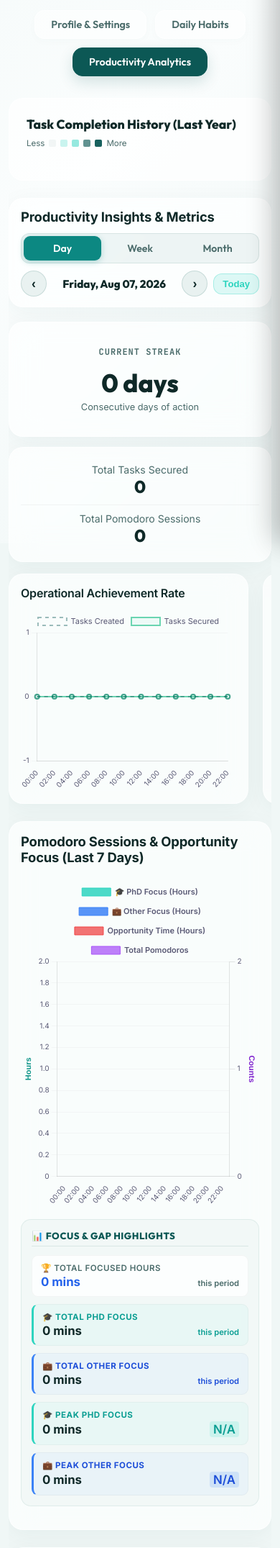
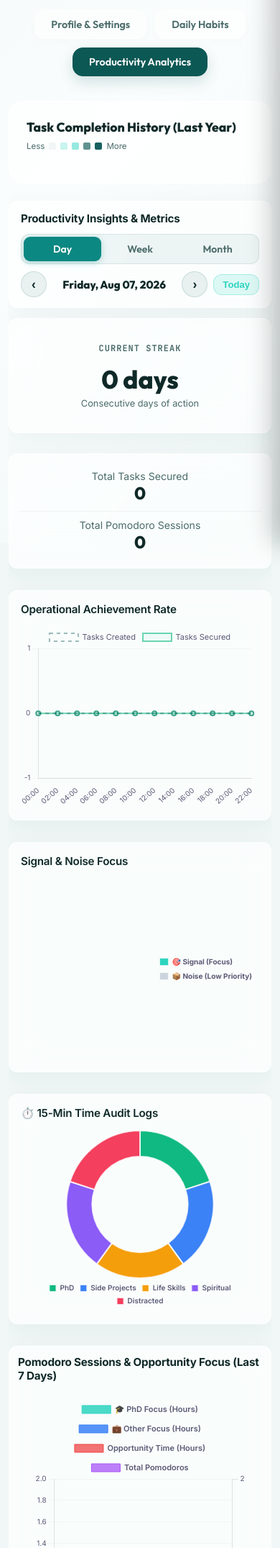
Before and after one commit to Rakeshkanth77/chaos-control, a Django app: page /profile/?tab=analytics in a window 390 px wide. Shown: the part 89-2240 px from the top of the page at 72% size. Run offline with Django 4.2, Linux system fonts and the light colour scheme; a user stored in the database is signed in; data comes from the database, SQL or seed files in the repository; data that the repository does not hold is empty; some libraries are stand-ins or nearby versions.

Commit message:
fix(analytics-ui): responsive layout fix for narrow mobile screens and Z Fold 7 folded view

```diff
--- a/dashboard/templates/dashboard/profile.html
+++ b/dashboard/templates/dashboard/profile.html
@@ -480,7 +480,7 @@ document.addEventListener('DOMContentLoaded', () => {
         </div>
 
         <!-- ROW 2: Three Plots (Operational Achievement, Signal & Noise Focus, 15-Min Time Audit Logs) -->
-        <div style="display: grid; grid-template-columns: repeat(3, 1fr); gap: 20px; margin-bottom: 24px;">
+        <div class="analytics-three-plots-grid">
             <!-- Plot 1: Todo Trends (Created vs Completed) -->
             <div class="glass-panel analytics-chart-panel">
                 <h3 class="panel-title">Operational Achievement Rate</h3>
@@ -510,9 +510,9 @@ document.addEventListener('DOMContentLoaded', () => {
         <div class="glass-panel" style="margin-bottom: 24px; width: 100%; padding: 24px; display: flex; flex-direction: column;">
             <h3 class="panel-title" style="margin-bottom: 16px; font-size: 1.15rem; font-weight: 700;">Pomodoro Sessions &amp; Opportunity Focus (Last 7 Days)</h3>
 
-            <div class="pomo-split-grid" style="display: grid; grid-template-columns: 7fr 3fr; gap: 20px; width: 100%; align-items: stretch;">
+            <div class="pomo-split-grid">
                 <!-- Left 70%: Bar Chart -->
-                <div class="chart-wrapper pomo-chart-wrapper" style="width: 100%; position: relative; height: 440px; min-height: 380px;">
+                <div class="chart-wrapper pomo-chart-wrapper">
                     <canvas id="pomodoro-chart"></canvas>
                 </div>
 
@@ -577,9 +577,9 @@ document.addEventListener('DOMContentLoaded', () => {
                 <button type="button" class="trigger-export-md-btn" style="background: rgba(45, 212, 191, 0.1); border: 1px solid rgba(45, 212, 191, 0.3); color: #2dd4bf; padding: 6px 14px; border-radius: 8px; font-size: 0.82rem; font-weight: 700; cursor: pointer;">📥 Export .md</button>
             </div>
 
-            <div class="pomo-split-grid" style="display: grid; grid-template-columns: 7fr 3fr; gap: 20px; width: 100%; align-items: stretch;">
+            <div class="pomo-split-grid">
                 <!-- Left 70%: Stacked Bar Chart -->
-                <div class="chart-wrapper pomo-chart-wrapper" style="width: 100%; position: relative; height: 440px; min-height: 380px;">
+                <div class="chart-wrapper pomo-chart-wrapper">
                     <canvas id="time-audit-stacked-chart"></canvas>
                 </div>
 
--- a/static/css/styles.css
+++ b/static/css/styles.css
@@ -3403,15 +3403,69 @@ body {
 }
 
 /* ── Mobile-First Responsive Analytics & Focus Highlights ── */
-@media (max-width: 900px) {
+.analytics-summary-grid {
+    display: grid;
+    grid-template-columns: 1fr 2fr;
+    gap: 20px;
+    margin-bottom: 24px;
+}
+
+.analytics-three-plots-grid {
+    display: grid;
+    grid-template-columns: repeat(3, 1fr);
+    gap: 20px;
+    margin-bottom: 24px;
+}
+
+.pomo-split-grid {
+    display: grid;
+    grid-template-columns: 7fr 3fr;
+    gap: 20px;
+    width: 100%;
+    align-items: stretch;
+}
+
+.audit-micro-panel-grid {
+    display: grid;
+    grid-template-columns: 1fr 2fr;
+    gap: 20px;
+    align-items: start;
+}
+
+.analytics-chart-panel {
+    display: flex;
+    flex-direction: column;
+    width: 100%;
+    min-width: 0;
+    overflow: hidden;
+}
+
+.pomo-chart-wrapper {
+    width: 100%;
+    position: relative;
+    height: 440px;
+    min-height: 380px;
+}
+
+@media (max-width: 992px) {
+    .analytics-three-plots-grid {
+        grid-template-columns: 1fr !important;
+        gap: 16px !important;
+    }
+
     .pomo-split-grid {
         grid-template-columns: 1fr !important;
         gap: 16px !important;
     }
 
+    .audit-micro-panel-grid {
+        grid-template-columns: 1fr !important;
+        gap: 16px !important;
+    }
+
     .pomo-chart-wrapper {
         height: 320px !important;
-        min-height: 280px !important;
+        min-height: 260px !important;
     }
 
     .pomo-stats-bracket {
@@ -3444,6 +3498,11 @@ body {
 }
 
 @media (max-width: 600px) {
+    .analytics-summary-grid {
+        grid-template-columns: 1fr !important;
+        gap: 12px !important;
+    }
+
     .analytics-header-bar {
         flex-direction: column !important;
         align-items: stretch !important;
@@ -3497,6 +3556,45 @@ body {
 
     .pomo-stats-bracket > .bracket-metric-card:last-child {
         grid-column: auto !important;
+    }
+}
+
+/* Ultra-Narrow Foldable Screen Fixes (e.g. Z Fold 7 folded ~344px - 400px) */
+@media (max-width: 480px) {
+    .analytics-section {
+        padding: 4px 0 !important;
+        overflow-x: hidden !important;
+    }
+
+    .glass-panel {
+        padding: 12px !important;
+        border-radius: 12px !important;
+        margin-bottom: 14px !important;
+        width: 100% !important;
+        box-sizing: border-box !important;
+        overflow-x: hidden !important;
+    }
+
+    .panel-title {
+        font-size: 0.95rem !important;
+        word-break: break-word !important;
+    }
+
+    .chart-wrapper {
+        height: 220px !important;
+        width: 100% !important;
+        min-width: 0 !important;
+        overflow: hidden !important;
+    }
+
+    .pomo-chart-wrapper {
+        height: 260px !important;
+        min-height: 200px !important;
+    }
+
+    #auditTimelineGrid {
+        grid-template-columns: repeat(auto-fill, minmax(105px, 1fr)) !important;
+        gap: 6px !important;
     }
 }
 
```
Also changed, not shown: analytics/templates/analytics/analytics.html (+4 -4 lines).
